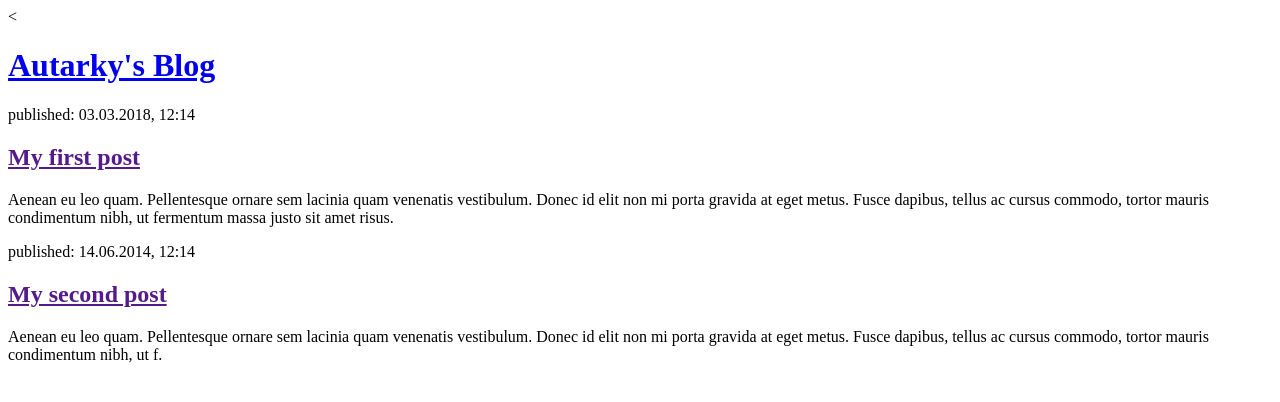
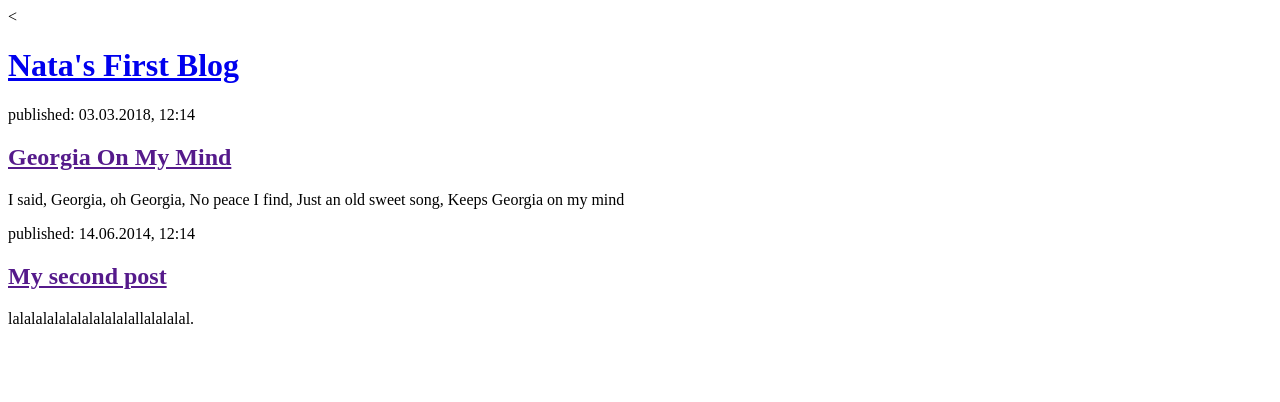
Before and after one commit to NataBeri/my-first-blog, a Django app: page / in a window 1280 px wide. Shown: the top 402 px of the page. Run offline with Django 3.2, Linux system fonts and the light colour scheme.

Commit message:
Changed the HTML for the site.

```diff
--- a/blog/templates/blog/post_list.html
+++ b/blog/templates/blog/post_list.html
@@ -1,22 +1,22 @@
 <<html>
     <head>
-        <title>Autarky's blog</title>
+        <title>Nata's Blog</title>
     </head>
     <body>
         <div>
-            <h1><a href="/">Autarky's Blog</a></h1>
+            <h1><a href="/">Nata's First Blog</a></h1>
         </div>
 
         <div>
             <p>published: 03.03.2018, 12:14</p>
-            <h2><a href="">My first post</a></h2>
-            <p>Aenean eu leo quam. Pellentesque ornare sem lacinia quam venenatis vestibulum. Donec id elit non mi porta gravida at eget metus. Fusce dapibus, tellus ac cursus commodo, tortor mauris condimentum nibh, ut fermentum massa justo sit amet risus.</p>
+            <h2><a href="">Georgia On My Mind</a></h2>
+            <p>I said, Georgia, oh Georgia, No peace I find, Just an old sweet song, Keeps Georgia on my mind</p>
         </div>
 
         <div>
             <p>published: 14.06.2014, 12:14</p>
             <h2><a href="">My second post</a></h2>
-            <p>Aenean eu leo quam. Pellentesque ornare sem lacinia quam venenatis vestibulum. Donec id elit non mi porta gravida at eget metus. Fusce dapibus, tellus ac cursus commodo, tortor mauris condimentum nibh, ut f.</p>
+            <p>lalalalalalalalalalalallalalalal.</p>
         </div>
     </body>
 </html>
```
